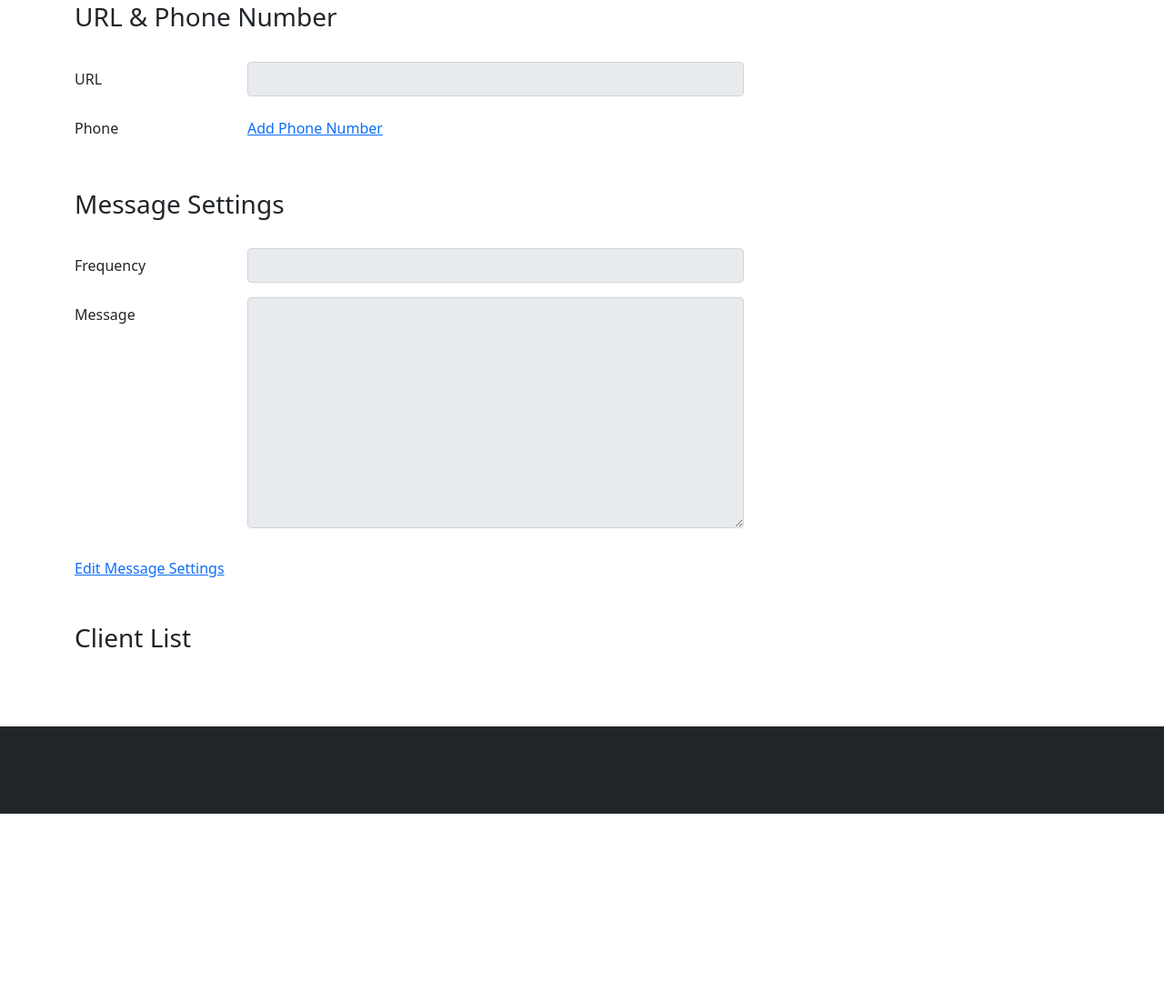
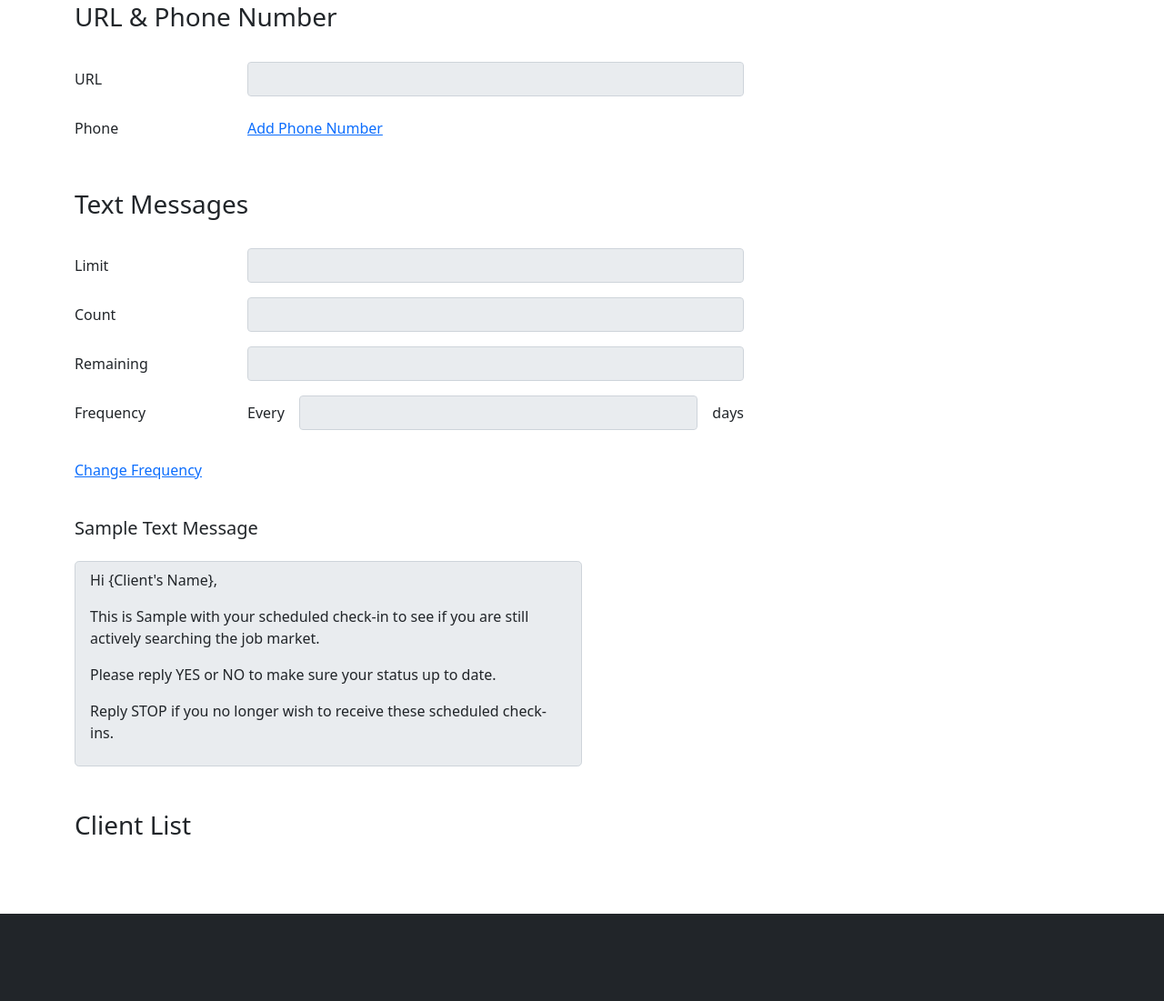
Before and after one commit to N8Brown/checkin_sms, a Django app: template text/templates/text/dashboard.html in a window 1280 px wide. Shown: the part 480-1581 px from the top of the page at 91% size. Before the commit the page ends 1375 px from the top, so only its background shows below. Run offline with Django 3.2, Linux system fonts and the light colour scheme; the template is opened without the code that fills it, so the values that code supplies are empty; the visitor is signed in with stand-in values (Sample User, id 1); some libraries are stand-ins or nearby versions.

Commit message:
Update user dashboard to include text limit, text count, and texts remaining. Add ability to edit frequency of messages sent. Update related templates.

```diff
--- a/text/forms.py
+++ b/text/forms.py
@@ -45,12 +45,12 @@ class UserEditUserForm(UserChangeForm):
 
 
 class UserEditMessageForm(forms.ModelForm):
-    message_frequency = forms.IntegerField(widget=forms.NumberInput(attrs={'class':'form-control',}), label='')
-    message = forms.Field(widget=forms.Textarea(attrs={'class':'form-control',}), label='')
+    message_frequency = forms.IntegerField(widget=forms.NumberInput(attrs={'class':'form-control d-inline w-auto flex-grow-1',}), label='')
+    # message = forms.Field(widget=forms.Textarea(attrs={'class':'form-control',}), label='')
 
     class Meta:
         model = UserProfile
-        fields = ('message_frequency', 'message',)
+        fields = ('message_frequency',)
 
     # def clean_message_frequency(self):
     #     message_frequency = self.cleaned_data['message_frequency']
--- a/text/templates/text/base.html
+++ b/text/templates/text/base.html
@@ -29,7 +29,7 @@
           {% if user.is_authenticated %}
           <a class="navbar-brand" href="{% url 'home' %}">Welcome, {{ user.username | title }}</a>
           {% else %}
-          <a class="navbar-brand" href="{% url 'home' %}">Check-In SMS</a>
+          <a class="navbar-brand" href="{% url 'home' %}">CheckIN SMS</a>
           {% endif %}
           <button class="navbar-toggler" type="button" data-bs-toggle="collapse" data-bs-target="#navbarSupportedContent" aria-controls="navbarSupportedContent" aria-expanded="false" aria-label="Toggle navigation">
             <span class="navbar-toggler-icon"></span>
--- a/text/templates/text/checkinsms.html
+++ b/text/templates/text/checkinsms.html
@@ -12,6 +12,7 @@
             <img class="logo" src="{% static 'text/img/message-app.png' %}" alt="Cell phone with text message bubble">
         </div>
         <div class="row text-center p-3">
+            <h3 class="h5">A tool for recruiters.</h3>
             <h2>Coming Soon!</h2>
         </div>
     </article>
--- a/text/templates/text/client_confirmation.html
+++ b/text/templates/text/client_confirmation.html
@@ -8,9 +8,7 @@
 </div>
 
 <div class="col-md-6 offset-md-3">
-    <p>You have successfully signed up to receive check-ins via text message and should receive your first check-in within the next 24 hours.</p>
-    <p>If you have any questions, please contact [User Name] at [user email].</p>
-    <p>If you no longer wish to receive regular check-ins, text "STOP" to [user phone number]. Please note that this action will permanently remove you from the system and you will be required to go through the sign up process again if you change your mind.</p>
+    <p>You have successfully signed up to receive check-ins via text message and should receive your first check-in within the next 48 hours.</p>
 </div>
 
 
--- a/text/templates/text/dashboard.html
+++ b/text/templates/text/dashboard.html
@@ -51,21 +51,47 @@
 </section>
 
 <section class="mb-5">
-    <h2 class="h3 pb-4">Message Settings</h2>
+    <h2 class="h3 pb-4">Text Messages</h2>
     <div class="row mb-3">
-        <label for="message_frequency" class="col-sm-2 col-form-label">Frequency</label>
+        <label for="message_limit" class="col-sm-2 col-form-label">Limit</label>
         <div class="col-sm-10 col-md-6">
-            <input class="form-control" type="text" value="{{user_profile.message_frequency}}" aria-label="message_frequency" name="message_frequency" readonly>
+            <input class="form-control" type="text" value="{{user_profile.message_limit}}" aria-label="message_limit" name="message_limit" readonly>
         </div>
     </div>
     <div class="row mb-3">
-        <label for="message" class="col-sm-2 col-form-label">Message</label>
+        <label for="message_count" class="col-sm-2 col-form-label">Count</label>
+        <div class="col-sm-10 col-md-6 d-flex align-items-center">
+            <input class="form-control" type="text" value="{{user_profile.message_count}}" aria-label="message_count" name="message_count" readonly>
+        </div>
+    </div>
+    <div class="row mb-3">
+        <label for="message_remaining" class="col-sm-2 col-form-label">Remaining</label>
         <div class="col-sm-10 col-md-6">
-            <textarea class="form-control" name="message" id=""  rows="10" readonly>{{user_profile.message }}</textarea>
+            <input class="form-control" type="text" value="{{messages_remaining}}" aria-label="message_remaining" name="message_remaining" readonly>
+        </div>
+    </div>
+    <div class="row mb-3">
+        <label for="message_frequency" class="col-sm-2 col-form-label">Frequency</label>
+        <div class="col-sm-10 col-md-6 d-flex align-items-center">
+            <p class="mb-0 me-3">Every</p>
+            <input class="form-control d-inline w-auto flex-grow-1" type="text" value="{{user_profile.message_frequency}}" aria-label="message_frequency" name="message_frequency" readonly>
+            <p class="mb-0 ms-3">days</p>
         </div>
     </div>
     <div class="row mb-3 pt-3">
-        <a href="{% url 'user_edit_message' %}">Edit Message Settings</a>
+        <a href="{% url 'user_edit_message' %}">Change Frequency</a>
+    </div>
+
+    <div class="row mb-3 pt-4">
+        <h3 class="h5 pb-3">Sample Text Message</h3>
+        <div>
+            <div class="col-sm-10 col-md-6 px-3 py-2 rounded-3" style="background-color: #e9ecef; border: 1px solid #ced4da">
+                <p>Hi {Client's Name},</p>
+                <p>This is {{user.first_name}} with your scheduled check-in to see if you are still actively searching the job market.</p>
+                <p>Please reply YES or NO to make sure your status up to date.</p>
+                <p>Reply STOP if you no longer wish to receive these scheduled check-ins.</p>
+            </div>
+        </div>
     </div>
 
 </section>
--- a/text/templates/text/delete_client.html
+++ b/text/templates/text/delete_client.html
@@ -31,8 +31,8 @@
     </div>
     <form class="" action="{% url 'user_delete_client' client.id %}" method="POST">
         {% csrf_token %}
-        <input class="btn btn-secondary" type="submit" value="Cancel">
-        <input class="btn btn-danger" type="submit" value="Delete">
+        <input class="btn btn-secondary mt-4 me-2" type="submit" value="Cancel" formaction="{% url 'user_dashboard' %}">
+        <input class="btn btn-danger mt-4" type="submit" value="Delete">
     </form>
 
 </section>
--- a/text/views.py
+++ b/text/views.py
@@ -128,12 +128,13 @@ def user_dashboard(request):
         if not request.user.is_staff:
             user = User.objects.get(username=request.user.username)
             user_profile = UserProfile.objects.get(user=request.user)
-            print(bool(user_profile.user_phone))
             client_list = UserClient.objects.filter(client_of=request.user.id)
+            messages_remaining = user_profile.message_limit - user_profile.message_count
             context = {
                 'user':user,
                 'user_profile':user_profile,
                 'client_list':client_list,
+                'messages_remaining':messages_remaining,
             }
             return render(request, 'text/dashboard.html', context)
         else:
```
Also changed, not shown: text/templates/text/edit_message.html (+6 -10 lines).
